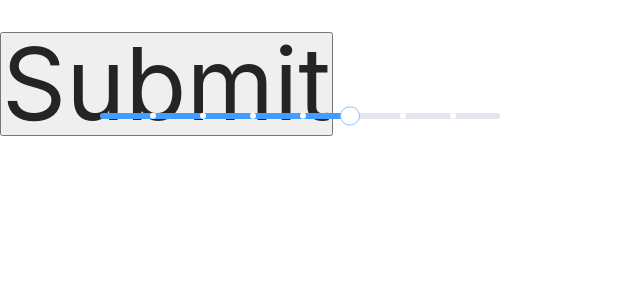
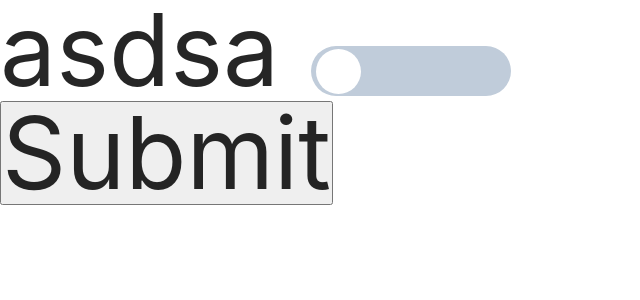
Before and after one commit to lzt-T/carpediemUi, a Vue app: page / in a window 1280 px wide. Shown: the top 300 px of the page, without its empty margins (0-640 px from the left). Built offline with nearby package versions, Linux system fonts and the light colour scheme.

Commit message:
feat: 开关组件的完成

```diff
--- a/examples/App.vue
+++ b/examples/App.vue
@@ -1,16 +1,13 @@
 <template>
   <div class="su">
-    <cd-slider
-      class="suu"
+    asdsa
+    <cd-switch
       v-model="data"
-      :disabled="true"
-      :height="32"
-      :width="400"
-      :step="8"
-      :showStops="true"
-      :max="100"
+      :disabled="false"
+      :height="50"
+      :width="200"
       @change="onChange"
-    ></cd-slider>
+    ></cd-switch>
     <form method="post" action="http://127.0.0.1:3000/su">
       <input type="submit" />
     </form>
@@ -23,14 +20,13 @@ import { ref, onMounted, getCurrentInstance, watch, reactive } from "vue";
 export default {
   name: "App",
   setup() {
-    let data = ref(60);
-    // setInterval(() => {
-    //   data.value += 2;
-    //   console.log(data.value);
-    // }, 400);
+    let data = ref(false);
     watch(data, (newval, oldval) => {
       console.log(newval);
     });
+    // setInterval(() => {
+    //   data.value = !data.value;
+    // }, 1000);
     function onFocus(e: any) {
       console.log(e);
     }
--- a/packages/index.ts
+++ b/packages/index.ts
@@ -16,9 +16,10 @@ import CdRadio from './radio'
 import CdRate from './rate'
 import CdSelect from './select'
 import CdSlider from './slider'
+import CdSwitch from './switch'
 
 // 所有组件列表
-const components = [CdButton, CdBorder, CdIcon, CdRow, CdCol, CdLink, CdScrollbar, CdCascader, CdCheckbox, CdCheckboxGroup, CdDatePicker, CdInput, CdInputNumber, CdRadio, CdRate, CdSelect, CdSlider]
+const components = [CdButton, CdBorder, CdIcon, CdRow, CdCol, CdLink, CdScrollbar, CdCascader, CdCheckbox, CdCheckboxGroup, CdDatePicker, CdInput, CdInputNumber, CdRadio, CdRate, CdSelect, CdSlider, CdSwitch]
 
 // 定义 install 方法， App 作为参数
 const install = (app: App): void => {
@@ -43,7 +44,8 @@ export {
     CdRadio,
     CdRate,
     CdSelect,
-    CdSlider
+    CdSlider,
+    CdSwitch
 }
 
 export default {
--- /dev/null
+++ b/packages/switch/index.ts
@@ -0,0 +1,9 @@
+import { App } from 'vue'
+import Switch from './src/switch.vue'
+
+// 定义 install 方法， App 作为参数
+Switch.install = (app: App): void => {
+    app.component(Switch.name, Switch)
+}
+
+export default Switch
--- /dev/null
+++ b/packages/switch/src/switch.vue
@@ -0,0 +1,210 @@
+<template>
+  <div class="cd-switch-frame" @click="setIsTrue" @selectstart.prevent>
+    <cd-icon
+      class="cd-switch-offIcon"
+      :name="inactiIcon"
+      v-if="inactiIcon"
+      :size="heightData / 1.2"
+      :color="isTrue == false ? '#75b3ff' : ''"
+    ></cd-icon>
+    <span
+      :class="{
+        'cd-switch-offWord': true,
+        'cd-switch-offWord-select': isTrue == false,
+      }"
+      v-show="inactiText"
+      >{{ inactiText }}</span
+    >
+    <span :class="{ 'cd-switch-div': true }">
+      <div
+        :class="{
+          'cd-switch': true,
+          'cd-switch-true': isTrue && isMove,
+          'cd-switch-false': isTrue == false && isMove,
+        }"
+      ></div>
+    </span>
+    <span
+      :class="{ 'cd-switch-onWord': true, 'cd-switch-onWord-select': isTrue }"
+      v-show="activeText"
+      >{{ activeText }}</span
+    >
+    <cd-icon
+      class="cd-switch-onIcon"
+      :name="inactiIcon"
+      v-if="inactiIcon"
+      :size="heightData / 1.2"
+      :color="isTrue ? '#75b3ff' : ''"
+    ></cd-icon>
+  </div>
+</template>
+
+<script lang="ts">
+import cdIcon from "./../../icon/src/icon.vue";
+import { defineComponent, ref, watch, onMounted, watchEffect } from "vue";
+export default defineComponent({
+  components: {
+    cdIcon,
+  },
+  name: "cd-switch",
+  emits: ["update:modelValue", "change"],
+  props: {
+    modelValue: {
+      type: Boolean,
+      default: false,
+    },
+    height: {
+      type: Number,
+      default: 32,
+    },
+    width: {
+      type: Number,
+      default: 40,
+    },
+    activeColor: {
+      type: String,
+      default: "#409EFF",
+    },
+    inactiveColor: {
+      type: String,
+      default: "#C0CCDA",
+    },
+    activeText: {
+      type: String,
+    },
+    inactiText: {
+      type: String,
+    },
+    activeIcon: {
+      type: String,
+    },
+    inactiIcon: {
+      type: String,
+    },
+  },
+  setup(props, context) {
+    console.log(props.inactiveColor);
+
+    //   设置大小
+    let heightData = ref();
+    let widthData = ref();
+    setSize();
+    function setSize() {
+      if (props.height >= 20) {
+        heightData.value = props.height;
+      } else {
+        heightData.value = 20;
+      }
+      if (props.width >= 40) {
+        widthData.value = props.width;
+      } else {
+        widthData.value = 40;
+      }
+    }
+    let isTrue = ref();
+    watch(
+      () => {
+        return props.modelValue;
+      },
+      (newval, oldval) => {
+        isTrue.value = newval;
+      },
+      { immediate: true }
+    );
+    function setIsTrue() {
+      isMove.value = true;
+      isTrue.value = !isTrue.value;
+      setModelValue();
+      executeChange();
+    }
+    function executeChange() {
+      context.emit("change", isTrue.value);
+    }
+    function setModelValue() {
+      context.emit("update:modelValue", isTrue.value);
+    }
+    let isMove = ref(false);
+    return {
+      heightData,
+      widthData,
+      isMove,
+      isTrue,
+      setIsTrue,
+    };
+  },
+});
+</script>
+
+<style scoped>
+.cd-switch-frame {
+  display: inline-block;
+  height: v-bind(heightData * 1.2 + "px");
+  line-height: v-bind(heightData * 1.2 + "px");
+  font-size: v-bind(heightData/1.2 + "px");
+  width: auto;
+  cursor: pointer;
+}
+.cd-switch-offIcon {
+  margin-left: 5px;
+}
+.cd-switch-offWord {
+  margin-left: 5px;
+}
+.cd-switch-offWord-select {
+  color: #75b3ff;
+}
+.cd-switch-onIcon {
+  margin-right: 5px;
+}
+.cd-switch-onWord {
+  margin-right: 5px;
+}
+.cd-switch-onWord-select {
+  color: #75b3ff;
+}
+.cd-switch-div {
+  vertical-align: top;
+  display: inline-block;
+  height: v-bind(heightData + "px");
+  width: v-bind(widthData + "px");
+  margin-top: v-bind(heightData * 0.1 + "px");
+  margin-left: 5px;
+  margin-right: 5px;
+  border-radius: v-bind(heightData/2 + "px");
+  background-color: v-bind("isTrue?activeColor:inactiveColor");
+}
+.cd-switch {
+  margin-top: v-bind(heightData * 0.05+ "px");
+  margin-left: v-bind(
+    "modelValue?widthData-heightData+'px':heightData * 0.1+'px'"
+  );
+  height: v-bind(heightData * 0.9 + "px");
+  width: v-bind(heightData * 0.9 + "px");
+  border-radius: 50%;
+  background-color: white;
+}
+.cd-switch-true {
+  margin-left: v-bind(widthData-heightData + "px");
+  animation: true 0.1s linear;
+}
+@keyframes true {
+  0% {
+    margin-left: v-bind(heightData * 0.1 + "px");
+  }
+  100% {
+    margin-left: v-bind(widthData-heightData + "px");
+  }
+}
+.cd-switch-false {
+  margin-left: v-bind(heightData * 0.1 + "px");
+  animation: false 0.1s linear;
+}
+@keyframes false {
+  0% {
+    margin-left: v-bind(widthData-heightData + "px");
+  }
+  100% {
+    margin-left: v-bind(heightData * 0.1 + "px");
+  }
+}
+</style>
```
